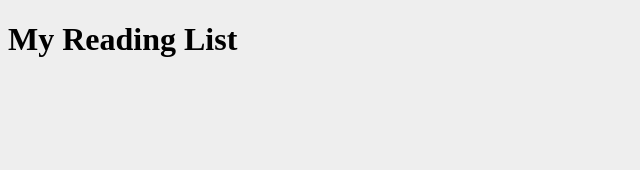
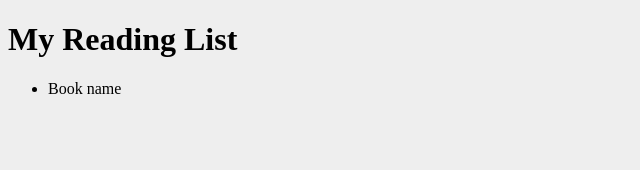
Before and after one commit to jwl/ressager_reading_list, a React (Create React App) app in the folder client/: page / in a window 1280 px wide. Shown: the top 170 px of the page, without its empty margins (0-640 px from the left). Built offline with nearby package versions, Linux system fonts and the light colour scheme; the HTML template or start-up script is replaced by a standard one.

Commit message:
Updated to end of Lesson 24

```diff
--- a/client/src/App.js
+++ b/client/src/App.js
@@ -1,11 +1,14 @@
 import React, { Component } from 'react';
+
+// components
+import BookList from './components/BookList'
 
 class App extends Component {
   render() {
     return (
       <div id="main">
-      <h1>My Reading List</h1>
-
+        <h1>My Reading List</h1>
+        <BookList />
       </div>
     );
   }
--- /dev/null
+++ b/client/src/components/BookList.js
@@ -0,0 +1,15 @@
+import React, { Component } from 'react';
+
+class BookList extends Component {
+  render() {
+    return (
+      <div>
+        <ul id="book-list">
+          <li>Book name</li>
+        </ul>
+      </div>
+    );
+  }
+}
+
+export default BookList;
```
